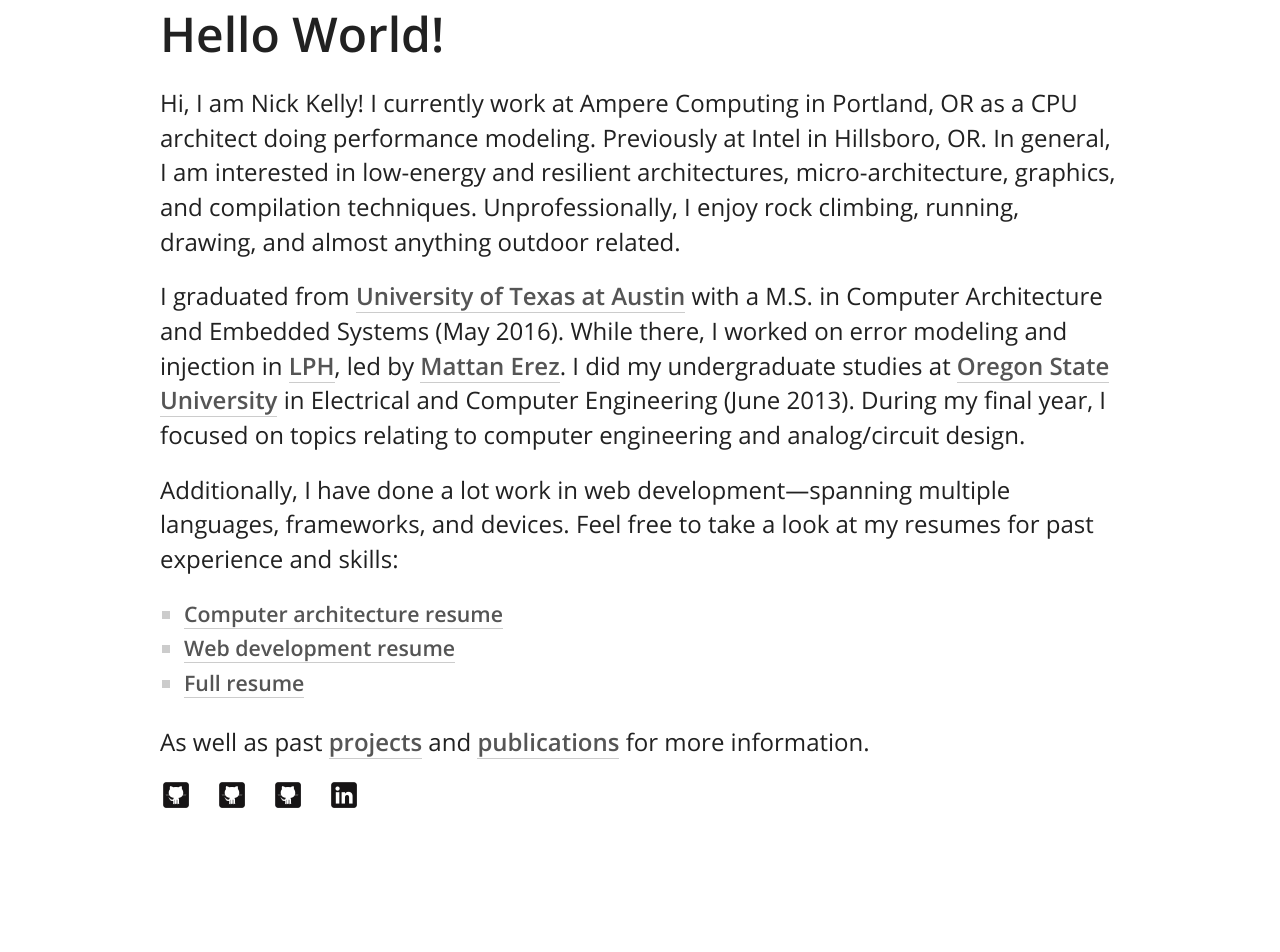
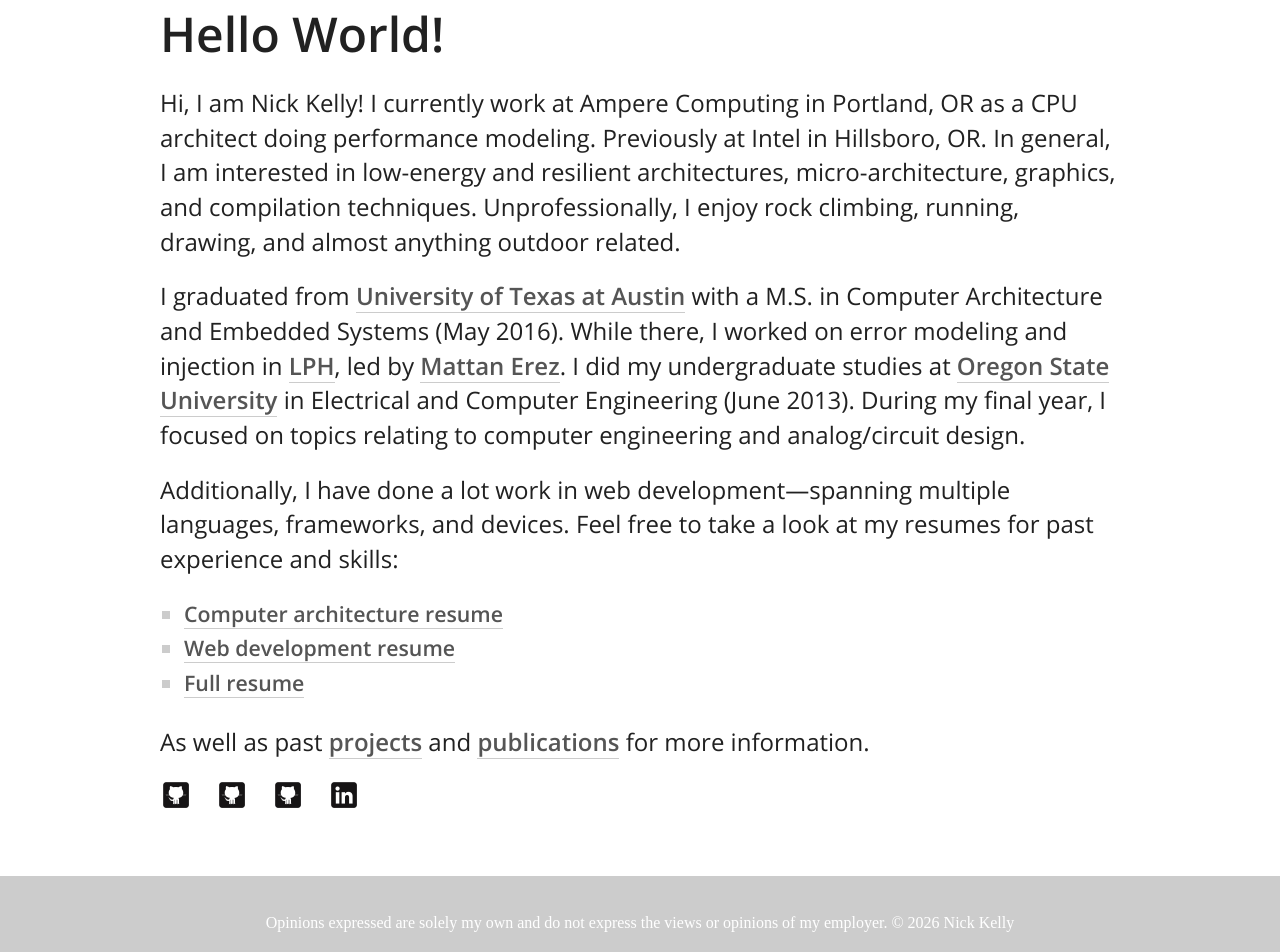
Before and after one commit to skimmmer/skimmmer.github.io, a Jekyll site: the page built from index.html, in a window 1280 px wide. Shown: the part 399-1351 px from the top of the page. Built offline with Jekyll 4.4.1, drawn with Linux system fonts in a browser that asks for light colours; nearby versions of some CDN libraries; before the commit the page ends 1255 px from its top, so only the background shows below that.

Commit message:
Add footer

```diff
--- a/_layouts/default.html
+++ b/_layouts/default.html
@@ -37,5 +37,10 @@
 		{{ content }}
 	</div>
 </div>
+<div id="footer">
+	<br/>
+        Opinions expressed are solely my own and do not express the views or opinions of my employer.
+	&copy; {{ "now" | date: "%Y" }} Nick Kelly
+</div>
 </body>
 </html>
--- a/styles/main.css
+++ b/styles/main.css
@@ -144,6 +144,15 @@
 {
 	color:#333;
 	border-bottom:solid 1px #333;
+}
+
+#footer
+{
+	color:#FFF;
+	background-color:#CCC;
+	margin-top: 20px;
+	padding: 20px 0;
+	text-align:center;
 }
 
 h1
```
